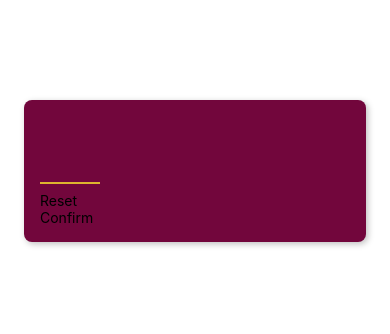
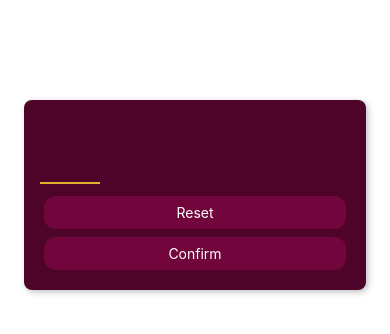
Before and after one commit to sejungkwak/react_native_GuessNumber, a React Native app: screen / in a window 390 px wide. Shown: the top 334 px of the page. Built offline with nearby package versions, Linux system fonts and the light colour scheme.

Commit message:
style: add visual feedback to the buttons

```diff
--- a/components/PrimaryButton.js
+++ b/components/PrimaryButton.js
@@ -1,13 +1,47 @@
-import { View, Text } from "react-native";
+import { StyleSheet, View, Text, Pressable } from "react-native";
 
 function PrimaryButton({ children }) {
+
+    function pressHandler() {
+        console.log("pressHandler");
+    }
+
     return (
-        <View>
-            <Text>
-                { children }
-            </Text>
+        <View style={styles.buttonOuterContainer}>
+            {/* the ripple effect is not working without the foreground. */}
+            {/* an issue for this was created: https://github.com/facebook/react-native/issues/52939 */}
+            <Pressable style={({ pressed }) => pressed
+                                               ? [styles.buttonInnerContainer, styles.pressed]
+                                               : styles.buttonInnerContainer}
+                       onPress={pressHandler}
+                       android_ripple={{ color: '#300318', foreground: true }}>
+                <Text style={styles.buttonText}>
+                    {children}
+                </Text>
+            </Pressable>
         </View>
     )
 }
 
 export default PrimaryButton;
+
+const styles = StyleSheet.create({
+    buttonOuterContainer: {
+        margin: 4,
+        borderRadius: 12,
+        overflow: "hidden",
+    },
+    buttonInnerContainer: {
+        paddingHorizontal: 16,
+        paddingVertical: 8,
+        elevation: 2,
+        backgroundColor: '#72063c',
+    },
+    buttonText: {
+        textAlign: 'center',
+        color: 'white',
+    },
+    pressed: {
+        opacity: 0.75,
+    }
+});
--- a/screens/StartGameScreen.js
+++ b/screens/StartGameScreen.js
@@ -24,7 +24,7 @@
         marginHorizontal: 24,
         borderRadius: 8,
         padding: 16,
-        backgroundColor: '#72063c',
+        backgroundColor: '#4e0428',
         elevation: 4,
         shadowColor: '#000',
         shadowOffset: { width: 2, height: 2 },
```
